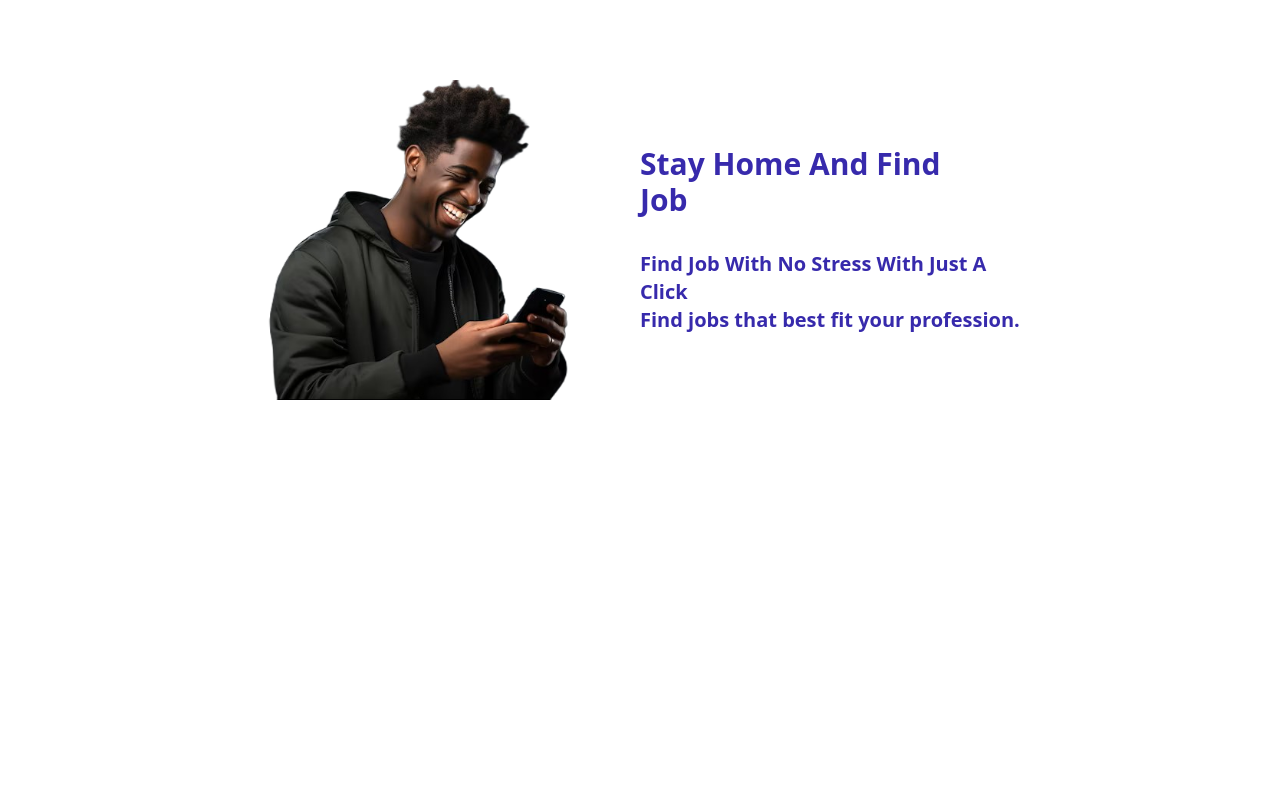
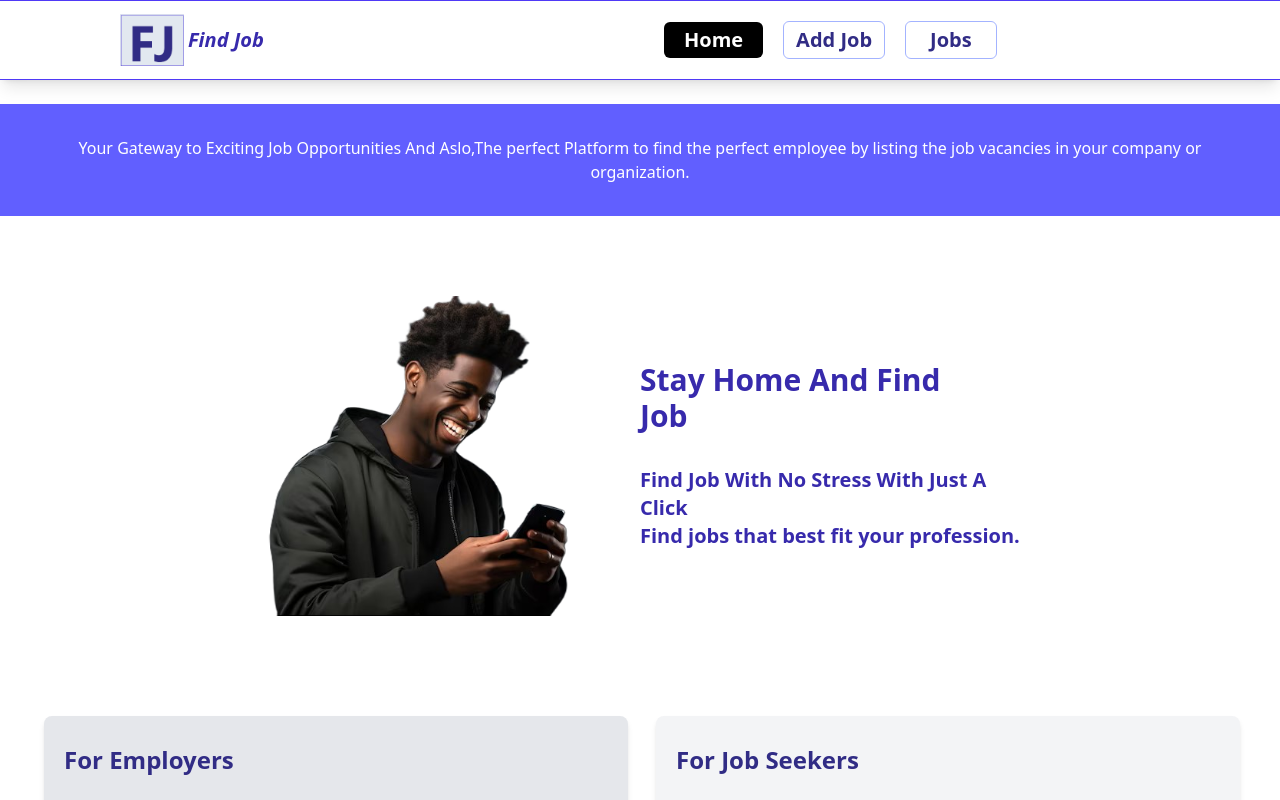
Before and after one commit to AsieduAmos/Jaman-Jobs, a React (Vite) app: page / in a window 1280 px wide. Shown: the top 800 px of the page. Built offline with nearby package versions, Linux system fonts and the light colour scheme.

Commit message:
file name changed to navibar

```diff
--- a/src/App.jsx
+++ b/src/App.jsx
@@ -18,15 +18,14 @@
 
   const router = createBrowserRouter(
    createRoutesFromElements(
-    <Route path='/' element={<AuthLayout />} >
-       <Route index element={<Authpage />} />
 
-       <Route path='' element={<MainLayout />} >
-         <Route path='home' element={<HomePage />} />
+
+    <Route path='/' element={<MainLayout />} >
+         <Route index element={<HomePage />} />
          <Route path='addjob' element={<AddJob />} />
          <Route path='jobpage' element={<JobPage/>} />
 
-       </Route>
+
        <Route path='' element={<ModalLayout />} >
          <Route path='signup' element={<SignUp />} />
          <Route path='login' element={<Login />} />
--- a/src/components/HomeAddjobNavBar.jsx
+++ b/src/components/NaviBar.jsx
@@ -2,7 +2,7 @@
 import FJ from '../images/FJ.png'
 import { NavLink } from 'react-router-dom'
 
-const HomeAddjobNavBar = () => {
+const NaviBar = () => {
   return (
     <>
     <div className="flex lg:h-20 md:h-50 h-60 lg:w-full w-6xl items-center border-t border-b border-indigo-600 shadow-lg">
@@ -37,4 +37,4 @@
   )
 }
 
-export default HomeAddjobNavBar
+export default NaviBar
--- a/src/layout/MainLayout.jsx
+++ b/src/layout/MainLayout.jsx
@@ -1,11 +1,11 @@
 import React from 'react'
-import HomeAddjobNavBar from '../components/HomeAddjobNavBar'
 import { Outlet } from 'react-router-dom'
+import NaviBar from '../components/NaviBar'
 
 const MainLayout = () => {
   return (
     <>
-      <HomeAddjobNavBar />
+      <NaviBar />
       <Outlet />
     </>
   )
```
